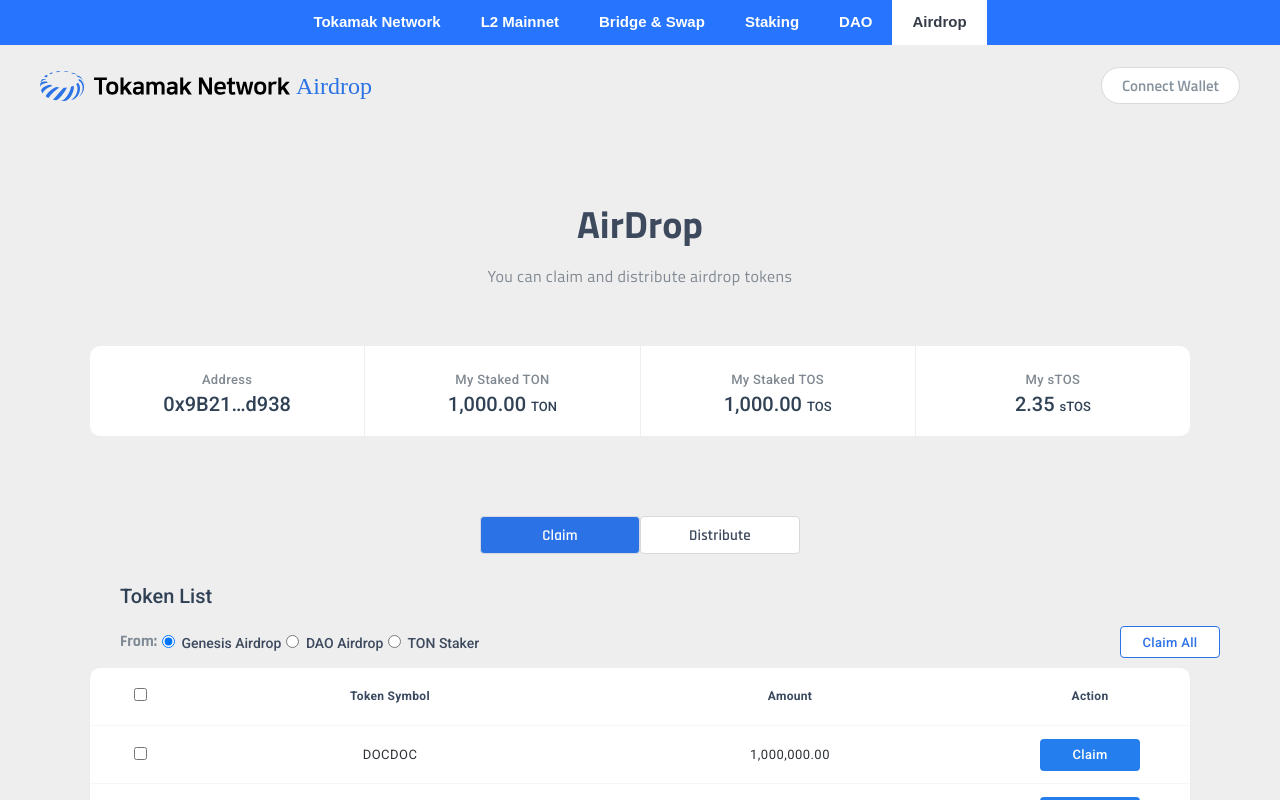
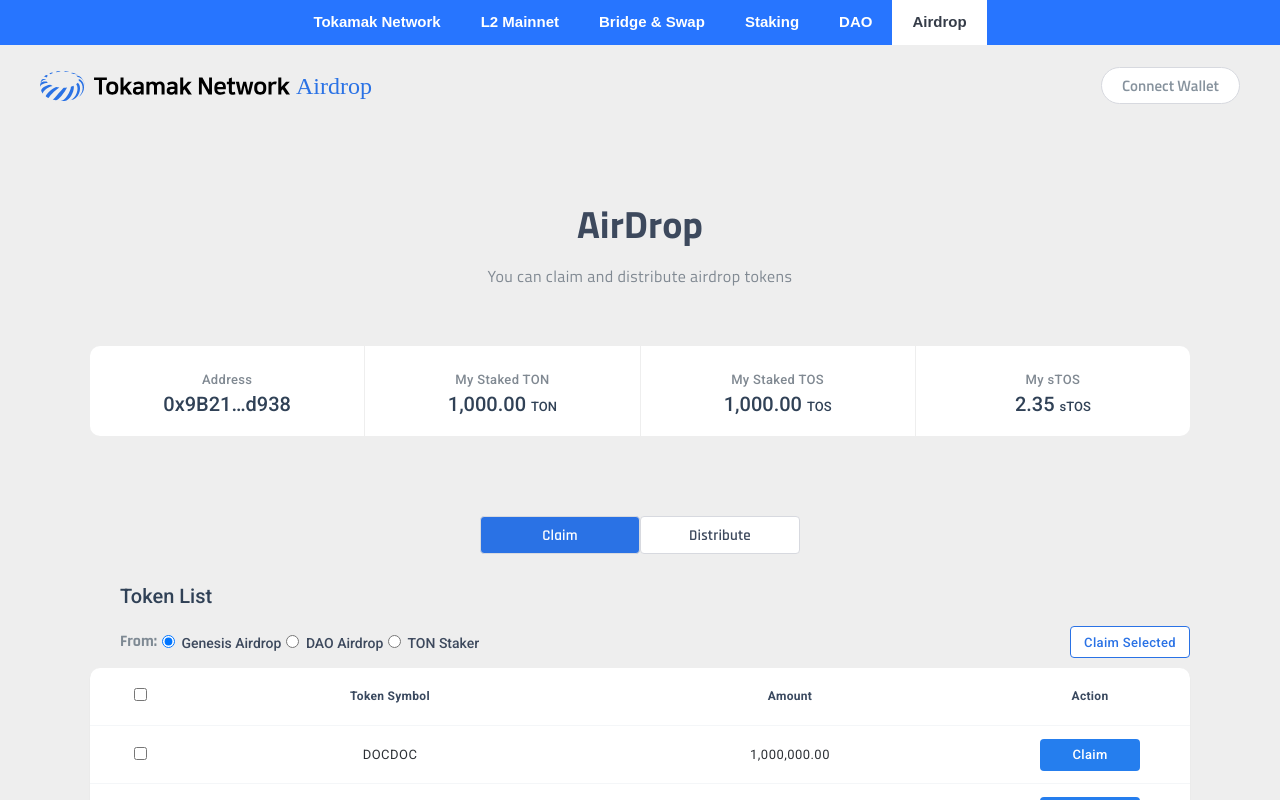
Before and after one commit to tokamak-network/Airdrop, a React (Vite) app: page / in a window 1280 px wide. Both pictures are taken after a click on the item "Airdrop". Shown: the top 800 px of the page. Built offline with nearby package versions, Linux system fonts and the light colour scheme.

Commit message:
fix: claim selected button

```diff
--- a/src/components/ClaimTable/index.tsx
+++ b/src/components/ClaimTable/index.tsx
@@ -15,7 +15,7 @@
   TableHead,
   TableCell,
   ClaimButton,
-  ClaimAllButton,
+  ClaimSelectedButton,
   MobileClaimAllButton,
   ColFirst,
   ColSecond,
@@ -68,7 +68,7 @@
     }
   };
 
-  const handleClaimAll = () => {
+  const handleClaimSelected = () => {
     confirmClaim();
   };
 
@@ -130,7 +130,9 @@
             <option value="ton">TON Staker</option>
           </Dropdownmenu>
         </OptionBar>
-        <ClaimAllButton onClick={handleClaimAll}>Claim All</ClaimAllButton>
+        <ClaimSelectedButton onClick={handleClaimSelected}>
+          Claim Selected
+        </ClaimSelectedButton>
       </TableController>
       <Table>
         <colgroup>
--- a/src/components/ClaimTable/style.tsx
+++ b/src/components/ClaimTable/style.tsx
@@ -34,7 +34,7 @@
 export const TableController = styled.div`
   display: flex;
   margin: 10px 0px 10px 30px;
-  width: 100%;
+  width: calc(100%-30px);
   justify-content: space-between;
   align-items: center;
   @media only screen and (max-width: 1100px) {
@@ -136,8 +136,8 @@
   outline: none !important;
 `;
 
-export const ClaimAllButton = styled.button`
-  width: 100px;
+export const ClaimSelectedButton = styled.button`
+  width: 120px;
   height: 32px;
   border-radius: 4px;
   border: solid 1px #2a72e5;
```
